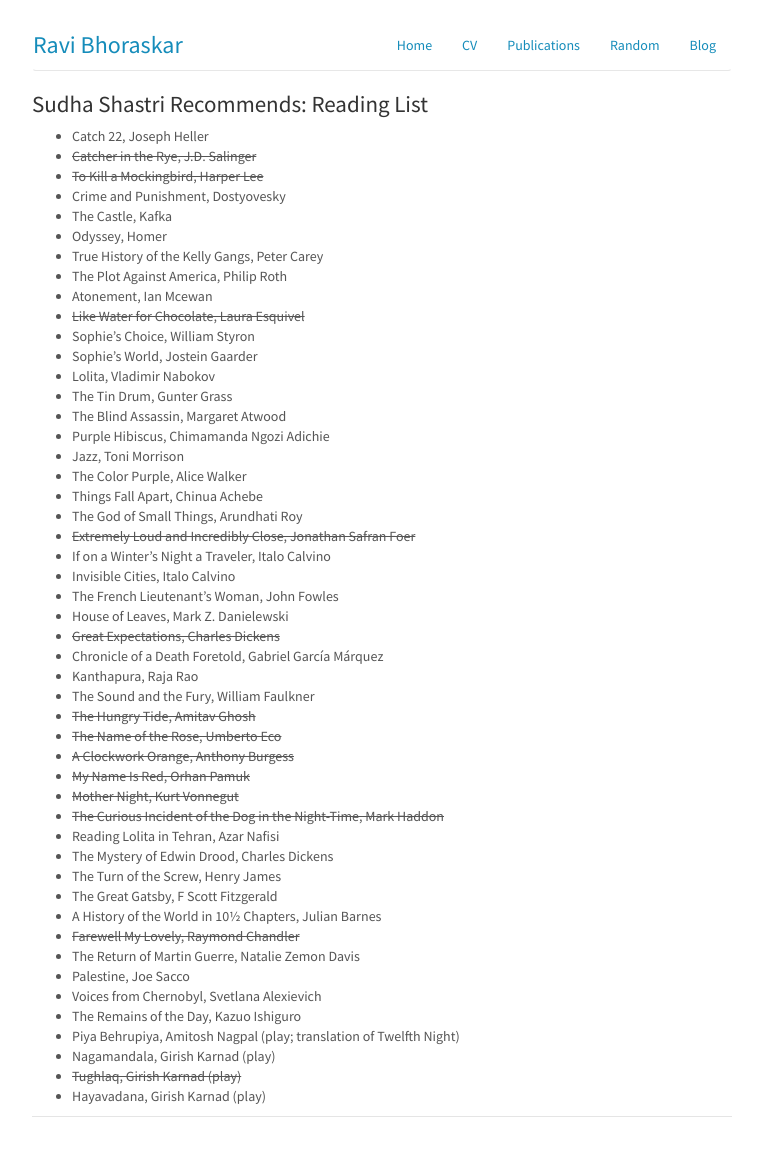
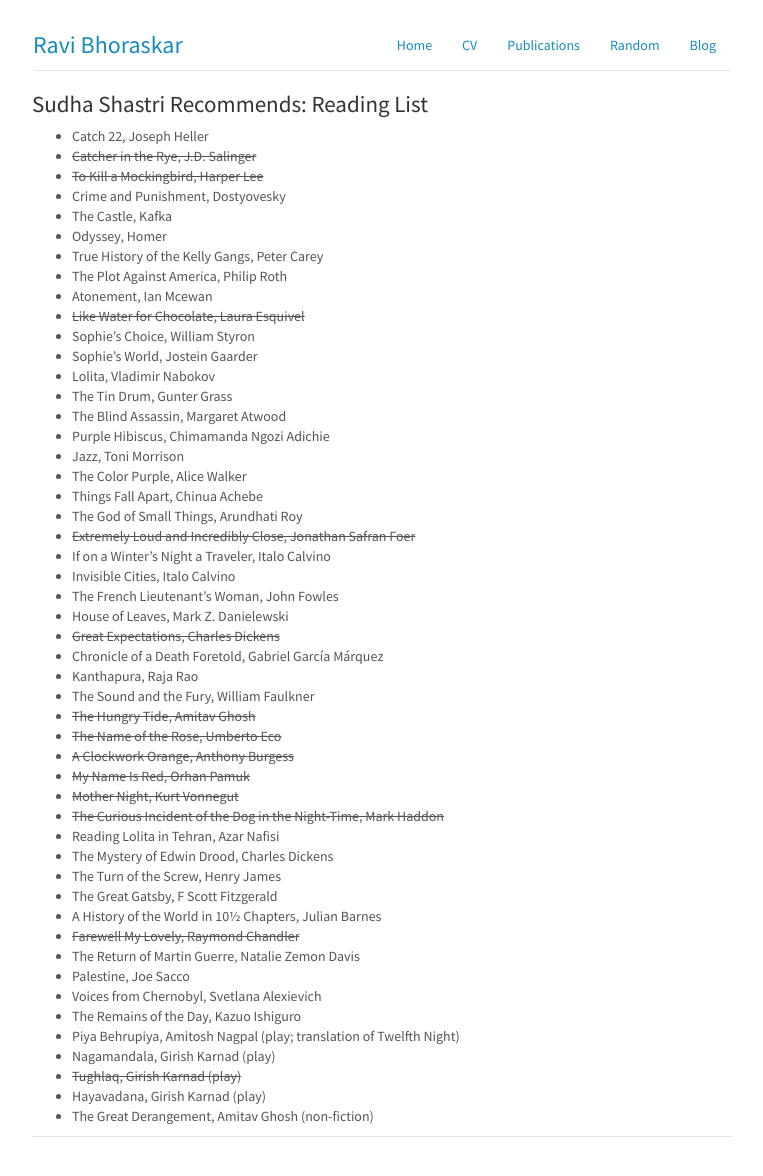
Before and after one commit to ravibhoraskar/ravibhoraskar.github.io, a Jekyll site: the page built from random/booklist.md, in a window 1280 px wide. Shown: the whole page, without its empty margins (258-1021 px from the left). Built offline with Jekyll 4.4.1, drawn with Linux system fonts in a browser that asks for light colours.

Commit message:
Add Amitav Ghosh's book

```diff
--- a/random/booklist.md
+++ b/random/booklist.md
@@ -54,3 +54,4 @@ redirect_from: "/random/booklist/"
   * Nagamandala, Girish Karnad (play)
   * <del>Tughlaq, Girish Karnad (play)</del>
   * Hayavadana, Girish Karnad (play)
+  * The Great Derangement, Amitav Ghosh (non-fiction)
```
